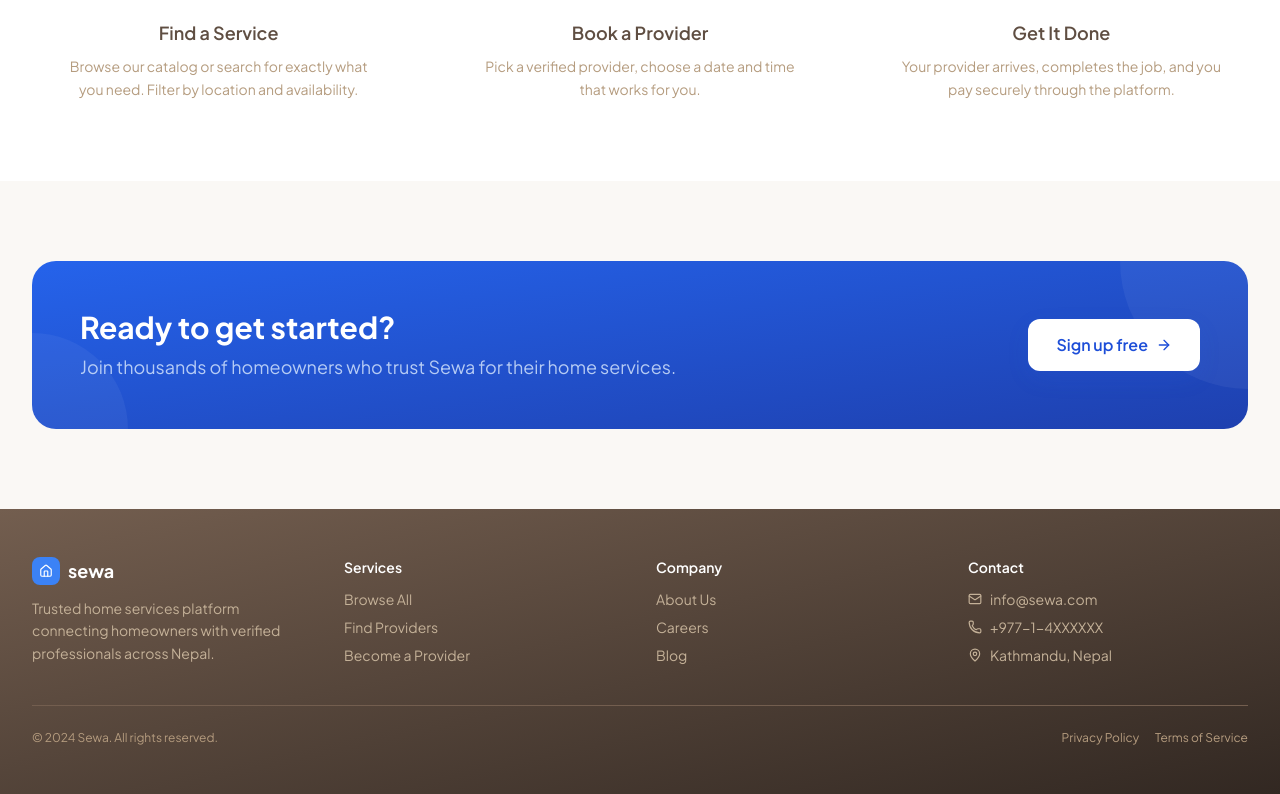
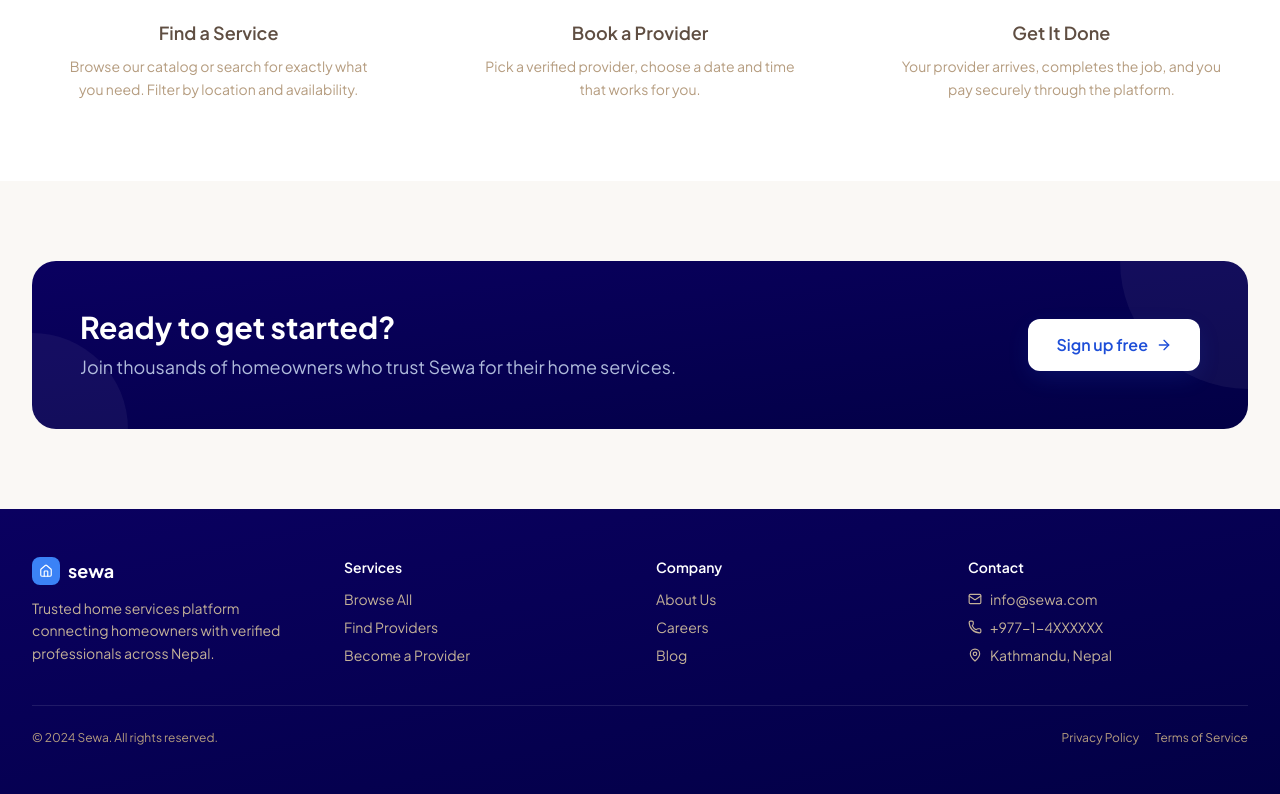
Before and after one commit to doc-incog/sewa, a Next.js app in the folder client/: page / in a window 1280 px wide. Shown: the part 1474-2268 px from the top of the page. Built offline with nearby package versions, Linux system fonts and the light colour scheme; no server answers.

Commit message:
Footer + CTA banner midnight navy gradient (#020045)

```diff
--- a/client/src/app/page.tsx
+++ b/client/src/app/page.tsx
@@ -156,7 +156,7 @@ export default function HomePage() {
 
         <section className="py-16 md:py-20">
           <div className="max-w-7xl mx-auto px-4 sm:px-6 lg:px-8">
-            <div className="bg-gradient-to-br from-primary-600 to-primary-800 rounded-3xl p-8 md:p-12 text-white relative overflow-hidden">
+            <div className="bg-gradient-to-br from-[#0a0060] to-[#020045] rounded-3xl p-8 md:p-12 text-white relative overflow-hidden">
               <div className="absolute top-0 right-0 w-64 h-64 bg-white/5 rounded-full -translate-y-1/2 translate-x-1/2" />
               <div className="absolute bottom-0 left-0 w-48 h-48 bg-white/5 rounded-full translate-y-1/2 -translate-x-1/2" />
               <div className="relative flex flex-col md:flex-row items-center justify-between gap-6">
@@ -178,7 +178,7 @@ export default function HomePage() {
           </div>
         </section>
 
-        <footer className="bg-gradient-to-br from-warmgray-800 to-warmgray-950 text-white">
+        <footer className="bg-gradient-to-br from-[#0a0060] to-[#020045] text-white">
           <div className="max-w-7xl mx-auto px-4 sm:px-6 lg:px-8 py-12">
             <div className="grid md:grid-cols-4 gap-8 mb-10">
               <div className="md:col-span-1">
@@ -217,7 +217,7 @@ export default function HomePage() {
                 </ul>
               </div>
             </div>
-            <div className="border-t border-warmgray-800 pt-6 flex flex-col sm:flex-row justify-between items-center gap-3">
+            <div className="border-t border-white/10 pt-6 flex flex-col sm:flex-row justify-between items-center gap-3">
               <p className="text-warmgray-500 text-xs">&copy; 2024 Sewa. All rights reserved.</p>
               <div className="flex gap-4 text-xs text-warmgray-500">
                 <span className="hover:text-white transition-colors cursor-pointer">Privacy Policy</span>
```
Also changed, not shown: 41 other files (tests, documents, lock files or other folders).
